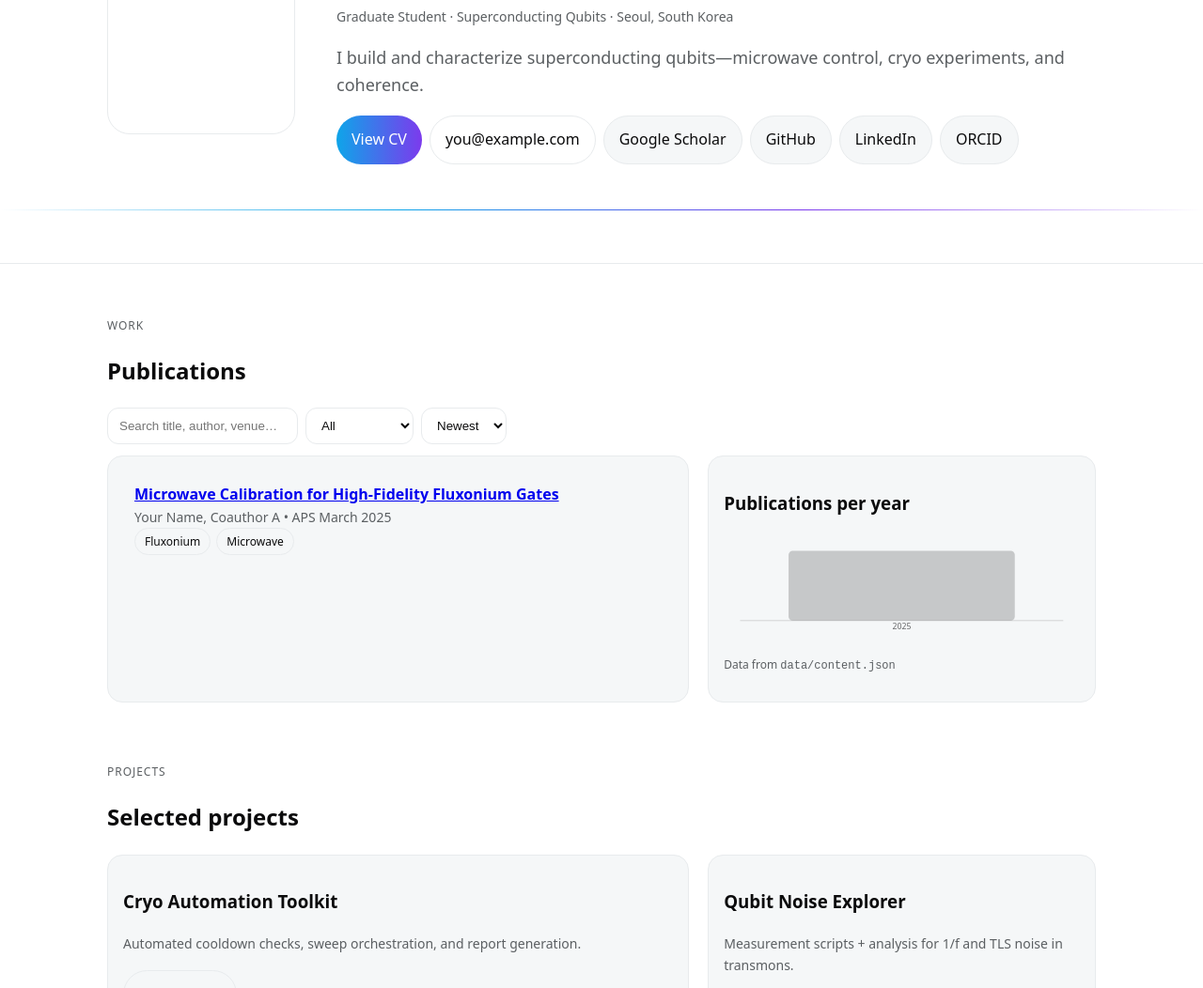
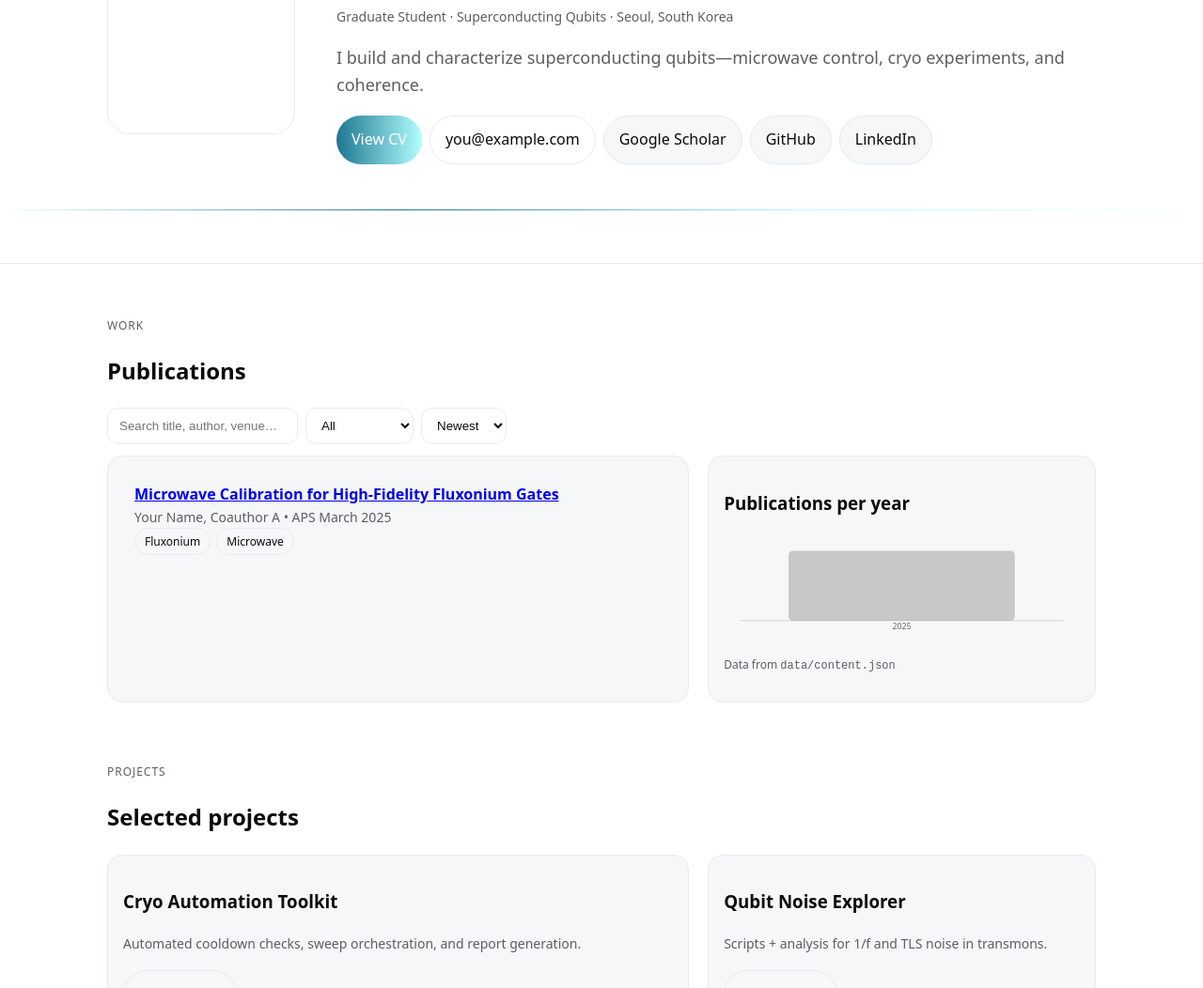
Before and after one commit to yalgaeahn/research.github.io, a plain HTML site: page index.html in a window 1280 px wide. Shown: the part 243-1295 px from the top of the page at 94% size. Drawn offline with Linux system fonts and the light colour scheme.

Commit message:
changed color to cyan

```diff
--- a/data/content.json
+++ b/data/content.json
@@ -20,10 +20,6 @@
     {
       "label": "LinkedIn",
       "href": "https://linkedin.com/"
-    },
-    {
-      "label": "ORCID",
-      "href": "https://orcid.org/"
     }
   ],
   "publications": [
@@ -51,7 +47,7 @@
     },
     {
       "title": "Qubit Noise Explorer",
-      "summary": "Measurement scripts + analysis for 1/f and TLS noise in transmons.",
+      "summary": "Scripts + analysis for 1/f and TLS noise in transmons.",
       "link": "#"
     }
   ],
--- a/style.css
+++ b/style.css
@@ -1,6 +1,6 @@
 
 :root{--bg:#ffffff;--text:#0b0b0c;--muted:#5b5f62;--card:#f5f7f8;--border:#e8ebed;
---accent:#0ea5e9;--accent2:#7c3aed}
+--accent:#1d7791;--accent2:#b2fefe}
 :root.dark{--bg:#0a0a0a;--text:#f5f6f7;--muted:#b3bac0;--card:#101214;--border:#1b1e22}
 *{box-sizing:border-box}
 html,body{margin:0;padding:0;font-family:ui-sans-serif,system-ui,-apple-system,Segoe UI,Roboto,Helvetica,Arial,Apple Color Emoji,Segoe UI Emoji}
@@ -35,3 +35,4 @@ footer{padding:28px 0;border-top:1px solid var(--border);margin-top:24px;color:v
 @media (max-width:900px){ .grid-2{grid-template-columns:1fr} .hero-wrap{grid-template-columns:1fr} h1.display{font-size:36px} }
 .gradient-divider{height:1px;background:linear-gradient(90deg,transparent, var(--accent), var(--accent2), transparent);margin:24px 0}
 .small{font-size:12px}
+a.cta{color:var(--accent)}
```
Also changed, not shown: 1 other file.
